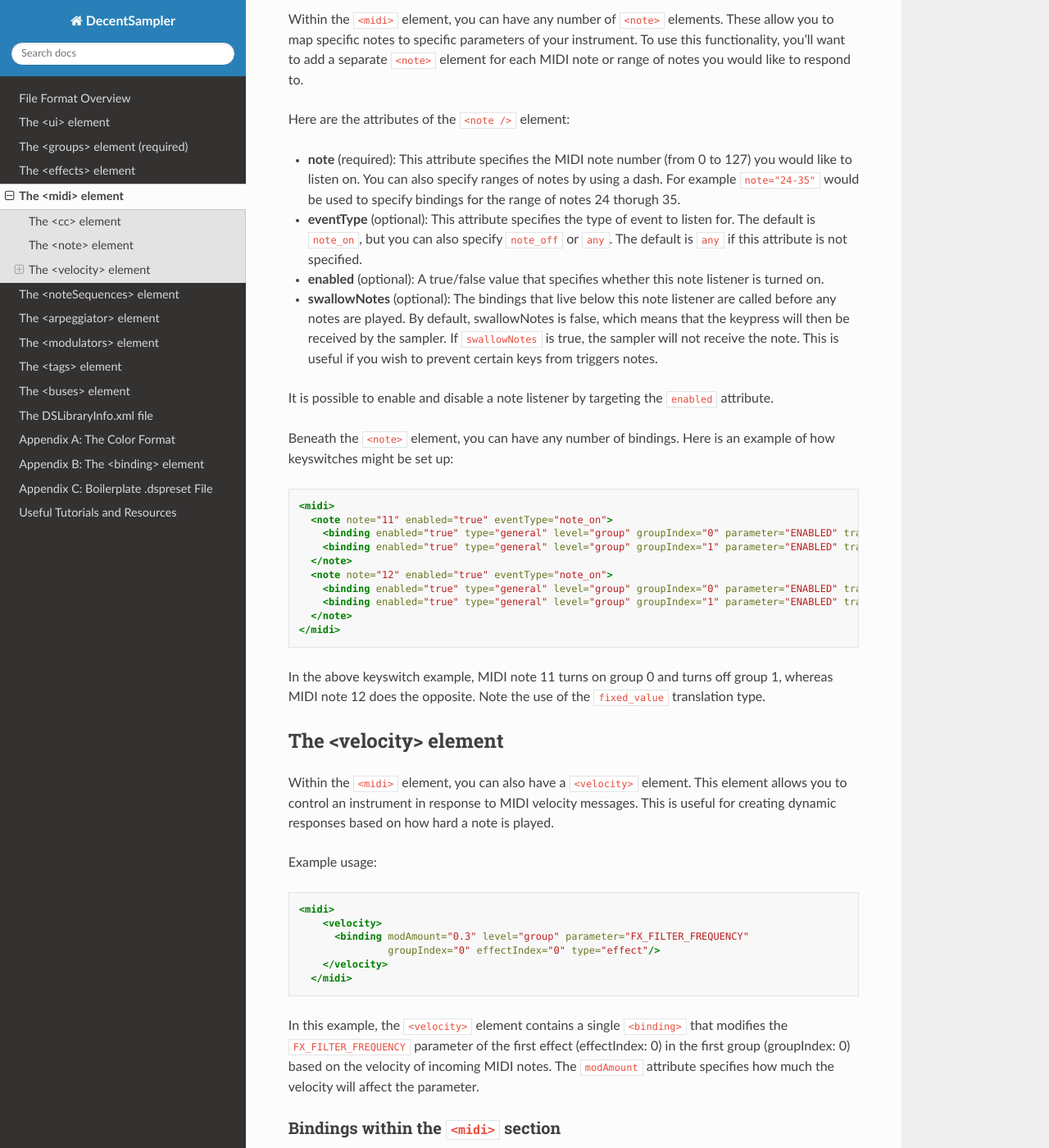
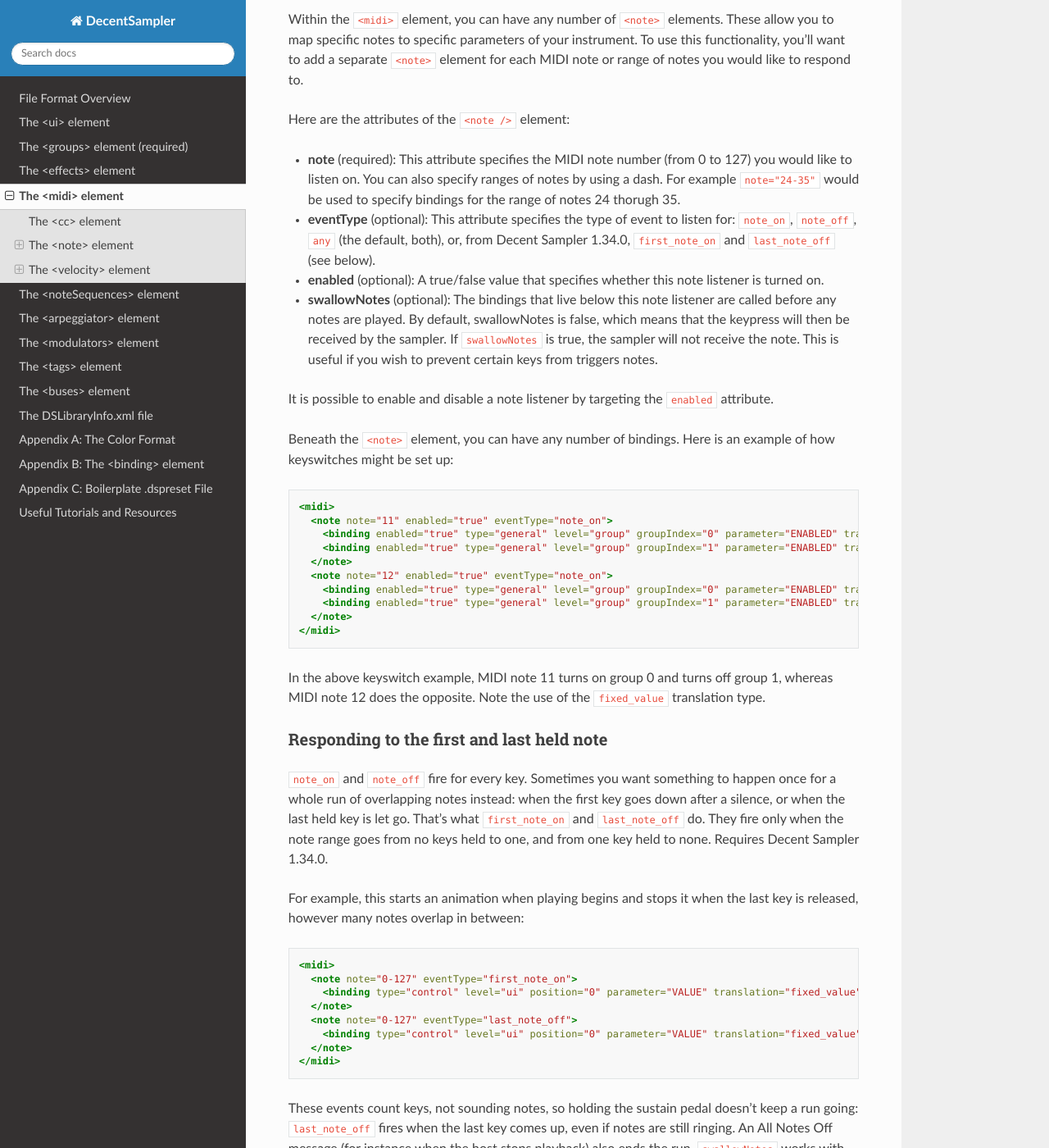
Before and after one commit to DecentSamples/DecentSampler-Developers-Guide, a Sphinx documentation site: the page built from docs/source/the-midi-element.md, in a window 1280 px wide and 1400 px high, scrolled down 724 px. Shown: the whole window at 82% size. Built offline with Sphinx 7.4.7 and the Read the Docs theme 3.1.0, drawn with Linux system fonts in a browser that asks for light colours; some of the changed text lies outside the part shown.

Commit message:
0000412: Document first_note_on and last_note_off
Also fix the eventType description, which said the default was note_on and
then any; it is any.

````diff
--- a/docs/source/the-midi-element.md
+++ b/docs/source/the-midi-element.md
@@ -27,7 +27,7 @@
 Here are the attributes of the `<note />` element:
 
 - **note** (required): This attribute specifies the MIDI note number (from 0 to 127) you would like to listen on. You can also specify ranges of notes by using a dash. For example `note="24-35"` would be used to specify bindings for the range of notes 24 thorugh 35.
-- **eventType** (optional): This attribute specifies the type of event to listen for. The default is `note_on`, but you can also specify `note_off` or `any`. The default is `any` if this attribute is not specified.
+- **eventType** (optional): This attribute specifies the type of event to listen for: `note_on`, `note_off`, `any` (the default, both), or, from Decent Sampler 1.34.0, `first_note_on` and `last_note_off` (see below).
 - **enabled** (optional): A true/false value that specifies whether this note listener is turned on.
 - **swallowNotes** (optional): The bindings that live below this note listener are called before any notes are played. By default, swallowNotes is false, which means that the keypress will then be received by the sampler. If `swallowNotes` is true, the sampler will not receive the note. This is useful if you wish to prevent certain keys from triggers notes.
 
@@ -49,6 +49,25 @@
 ```
 
 In the above keyswitch example, MIDI note 11 turns on group 0 and turns off group 1, whereas MIDI note 12 does the opposite. Note the use of the `fixed_value` translation type.
+
+### Responding to the first and last held note
+
+`note_on` and `note_off` fire for every key. Sometimes you want something to happen once for a whole run of overlapping notes instead: when the first key goes down after a silence, or when the last held key is let go. That's what `first_note_on` and `last_note_off` do. They fire only when the note range goes from no keys held to one, and from one key held to none. Requires Decent Sampler 1.34.0.
+
+For example, this starts an animation when playing begins and stops it when the last key is released, however many notes overlap in between:
+
+```xml
+<midi>
+  <note note="0-127" eventType="first_note_on">
+    <binding type="control" level="ui" position="0" parameter="VALUE" translation="fixed_value" translationValue="1" />
+  </note>
+  <note note="0-127" eventType="last_note_off">
+    <binding type="control" level="ui" position="0" parameter="VALUE" translation="fixed_value" translationValue="0" />
+  </note>
+</midi>
+```
+
+These events count keys, not sounding notes, so holding the sustain pedal doesn't keep a run going: `last_note_off` fires when the last key comes up, even if notes are still ringing. An All Notes Off message (for instance when the host stops playback) also ends the run. `swallowNotes` works with `first_note_on` the same way it does with `note_on`.
 
 ## The &lt;velocity&gt; element
 Within the `<midi>` element, you can also have a `<velocity>` element. This element allows you to control an instrument in response to MIDI velocity messages. This is useful for creating dynamic responses based on how hard a note is played.
````
